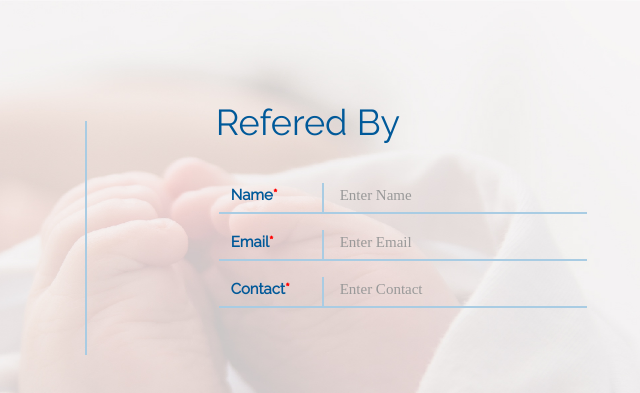
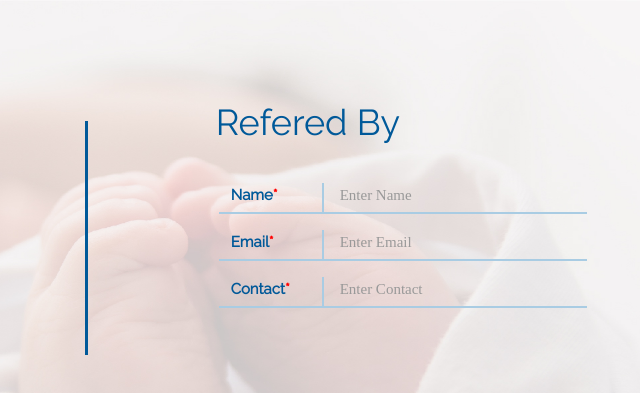
Before and after one commit to sachinrakheja/sachinrakheja.github.io, a plain HTML site: page sponsor-a-birth/refer.html in a window 1280 px wide. Shown: the top 393 px of the page, 515-1155 px from the left. Drawn offline with nearby package versions, Linux system fonts and the light colour scheme.

Commit message:
Add files via upload

```diff
--- a/sponsor-a-birth/assets/css/form-style.css
+++ b/sponsor-a-birth/assets/css/form-style.css
@@ -269,7 +269,7 @@ iframe {
   color:red;
 }
 .sponser-section-devider-right{
-    border-left: 2px solid #a9cce3;
+    border-left: 3px solid #005999;
     margin-top: 2%;
 }
 .sponser-section-devider-left{
--- a/sponsor-a-birth/assets/css/style.css
+++ b/sponsor-a-birth/assets/css/style.css
@@ -505,7 +505,7 @@ ul li a
 	   top: 50px;
 	   left: 42%;
 	   font-size: 2vw;
-	   background: transparent;
+	   /*background: transparent;*/
 	}
 	.donation_btn a{
 		text-decoration: none;
```
